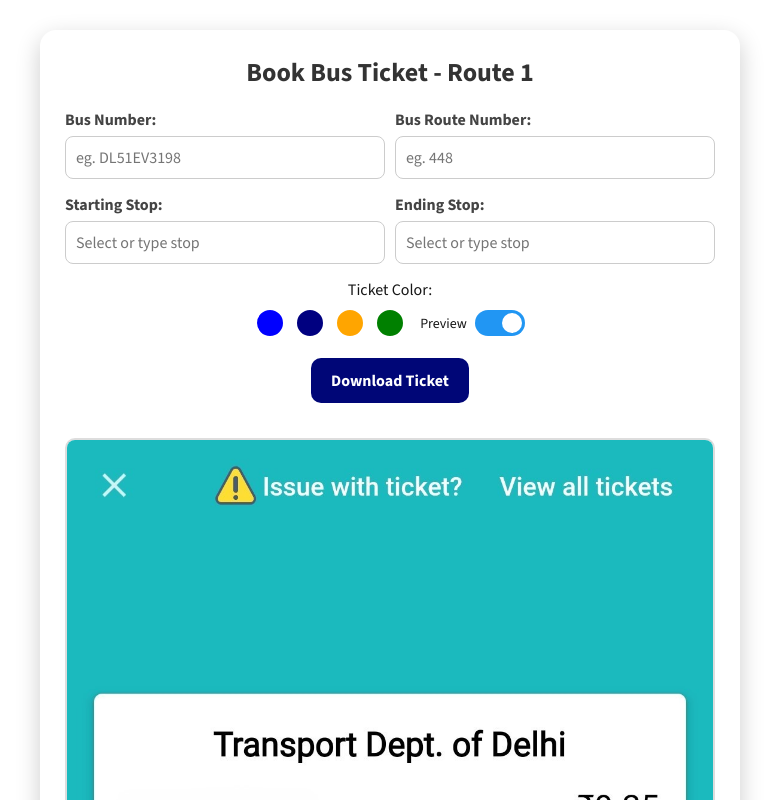
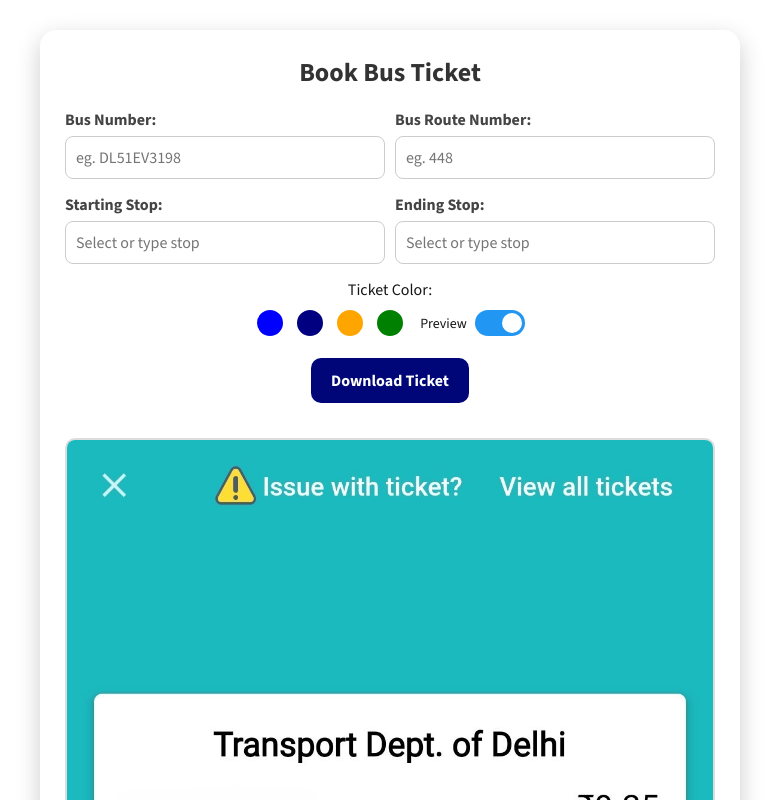
Before and after one commit to G-Anubhav/bus-tickets, a Next.js app: page /route-1 in a window 1280 px wide. Shown: the top 800 px of the page, without its empty margins (250-1029 px from the left). Built offline with nearby package versions, Linux system fonts and the light colour scheme.

Commit message:
Latest Commits

```diff
--- a/src/components/Route1/Ticket.jsx
+++ b/src/components/Route1/Ticket.jsx
@@ -90,7 +90,7 @@
   return (
     <div className={styles.container}>
       <div className={styles.card}>
-        <h1 className={styles.title}>Book Bus Ticket - Route 1</h1>
+        <h1 className={styles.title}>Book Bus Ticket </h1>
 
         {/* Row with Bus Number and Bus Route */}
         <div className={styles.rowInputs}>
```
